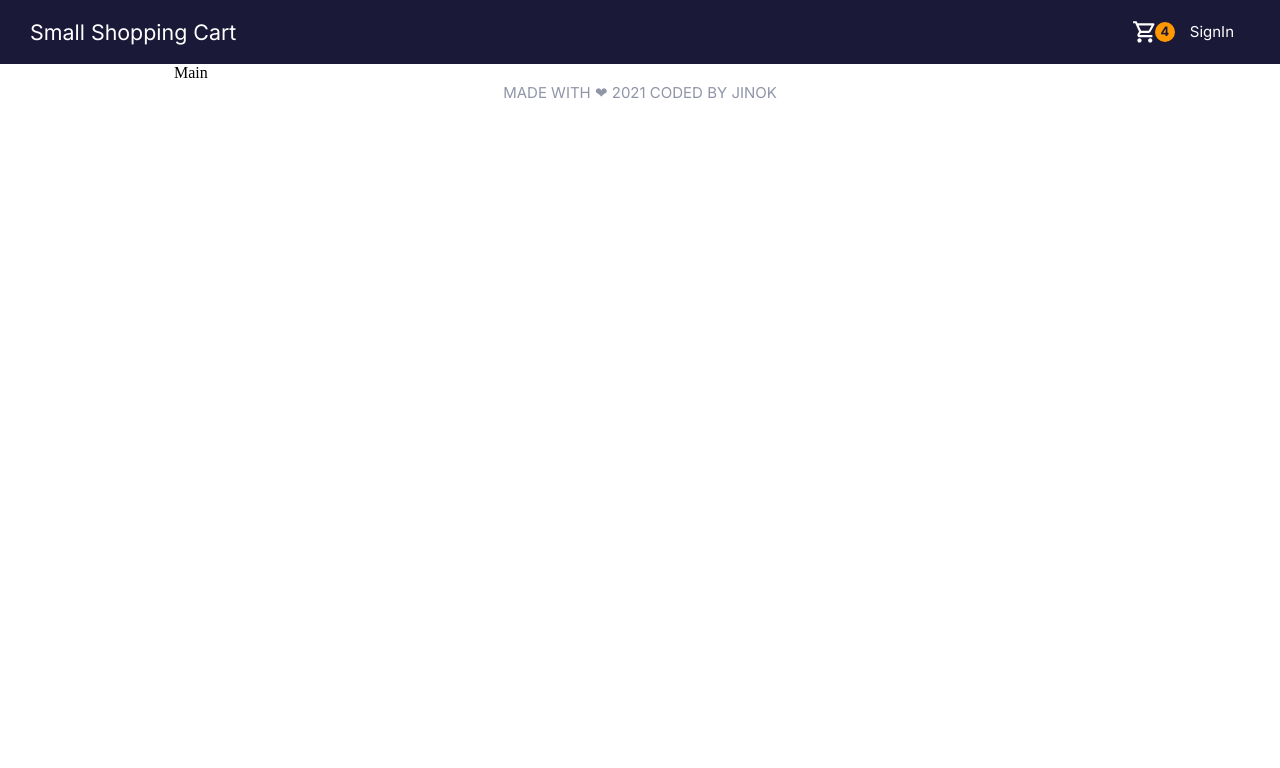
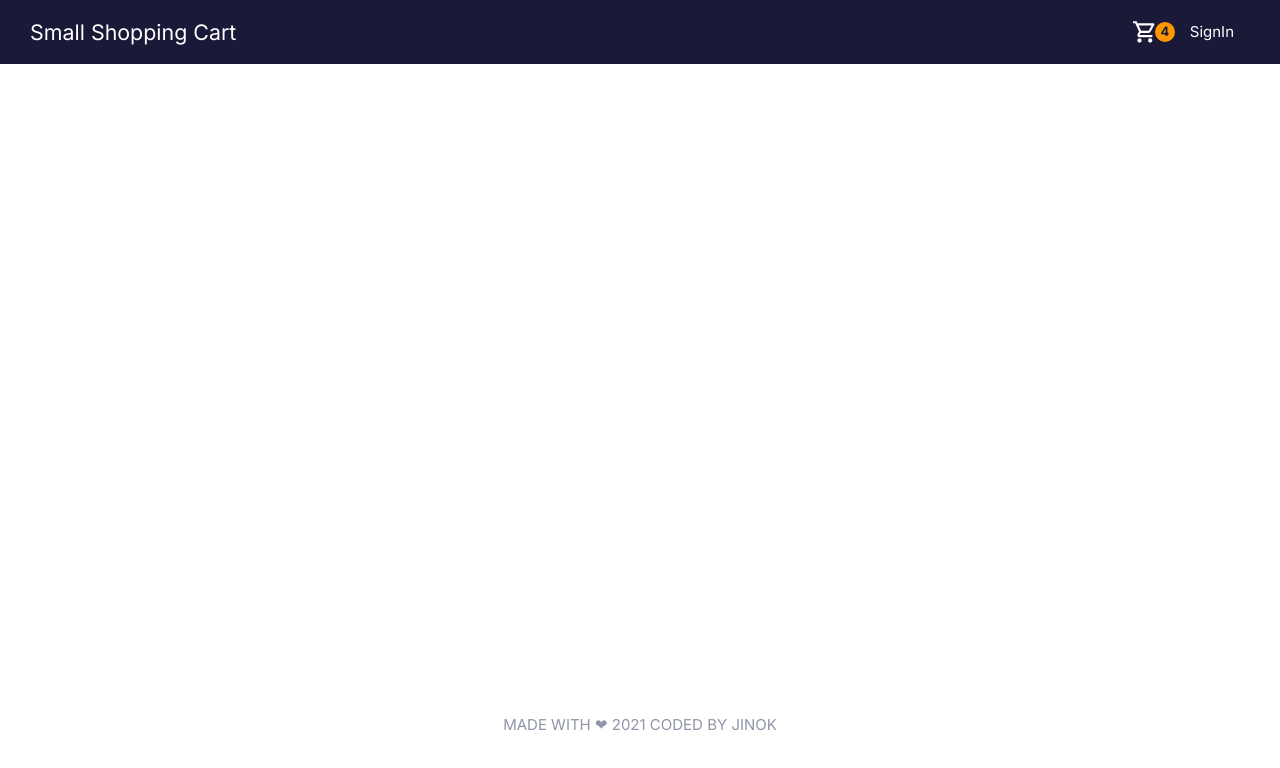
Before and after one commit to JWD-activity/shoppingCart_ver02, a React (Create React App) app: page / in a window 1280 px wide. Shown: the top 768 px of the page. Built offline with nearby package versions, Linux system fonts and the light colour scheme; the HTML template or start-up script is replaced by a standard one.

Commit message:
add data

```diff
--- a/src/App.js
+++ b/src/App.js
@@ -6,15 +6,14 @@ import Container from '@mui/material/Container';
 import Header from './components/layout/Header';
 import Main from './components/layout/Main';
 import Footer from './components/layout/Footer';
+import data from './data';
 
 function App() {
   return (
     <ThemeProvider theme={theme}>
-      <Header></Header>
-      <Container maxWidth='lg'>
-        <Main></Main>
-        <Footer author='JINOK' />
-      </Container>
+      <Header />
+      <Main></Main>
+      <Footer author='JINOK' />
     </ThemeProvider>
   );
 }
--- a/src/components/layout/Header.js
+++ b/src/components/layout/Header.js
@@ -8,10 +8,6 @@ import ListItem from '@mui/material/ListItem';
 import ListItemText from '@mui/material/ListItemText';
 import Badge from '@mui/material/Badge';
 import ShoppingCartOutlinedIcon from '@mui/icons-material/ShoppingCartOutlined';
-
-const styles = (theme) => ({
-  ul: {},
-});
 
 const StyledBadge = styled(Badge)(({ theme }) => ({
   '& .MuiBadge-badge': {
--- a/src/components/layout/Main.js
+++ b/src/components/layout/Main.js
@@ -1,8 +1,20 @@
 import React, { Component } from 'react';
+import Grid from '@mui/material/Grid';
 
 export class Main extends Component {
   render() {
-    return <main>Main</main>;
+    return (
+      <main>
+        <Grid container spacing={3}>
+          <Grid item xs>
+            {this.props.products}
+          </Grid>
+          <Grid item xs={6}>
+            {this.props.basket}
+          </Grid>
+        </Grid>
+      </main>
+    );
   }
 }
 
--- /dev/null
+++ b/src/data.js
@@ -0,0 +1,24 @@
+const data = {
+  products: [
+    {
+      id: '1',
+      name: 'Macbook',
+      price: 1400,
+      image: 'https://picsum.photos/id/180/2400/1600',
+    },
+    {
+      id: '2',
+      name: 'Old Car',
+      price: 2400,
+      image: 'https://picsum.photos/id/111/4400/2656',
+    },
+    {
+      id: '3',
+      name: 'W Shoes',
+      price: 1000,
+      image: 'https://picsum.photos/id/21/3008/2008',
+    },
+  ],
+};
+
+export default data;
--- a/src/index.css
+++ b/src/index.css
@@ -1,3 +1,7 @@
 body {
   margin: 0;
 }
+
+main {
+  min-height: 85vh;
+}
```
